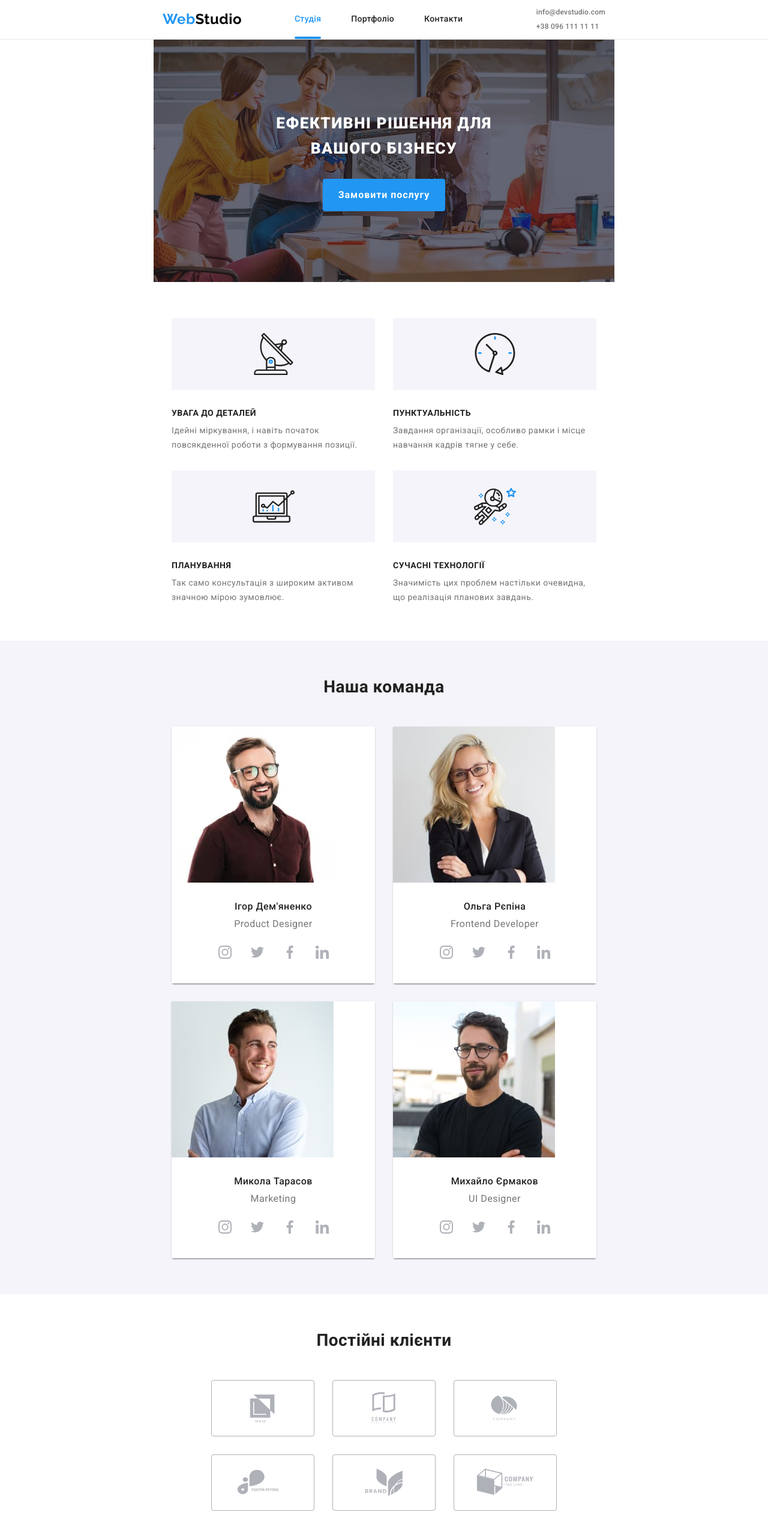
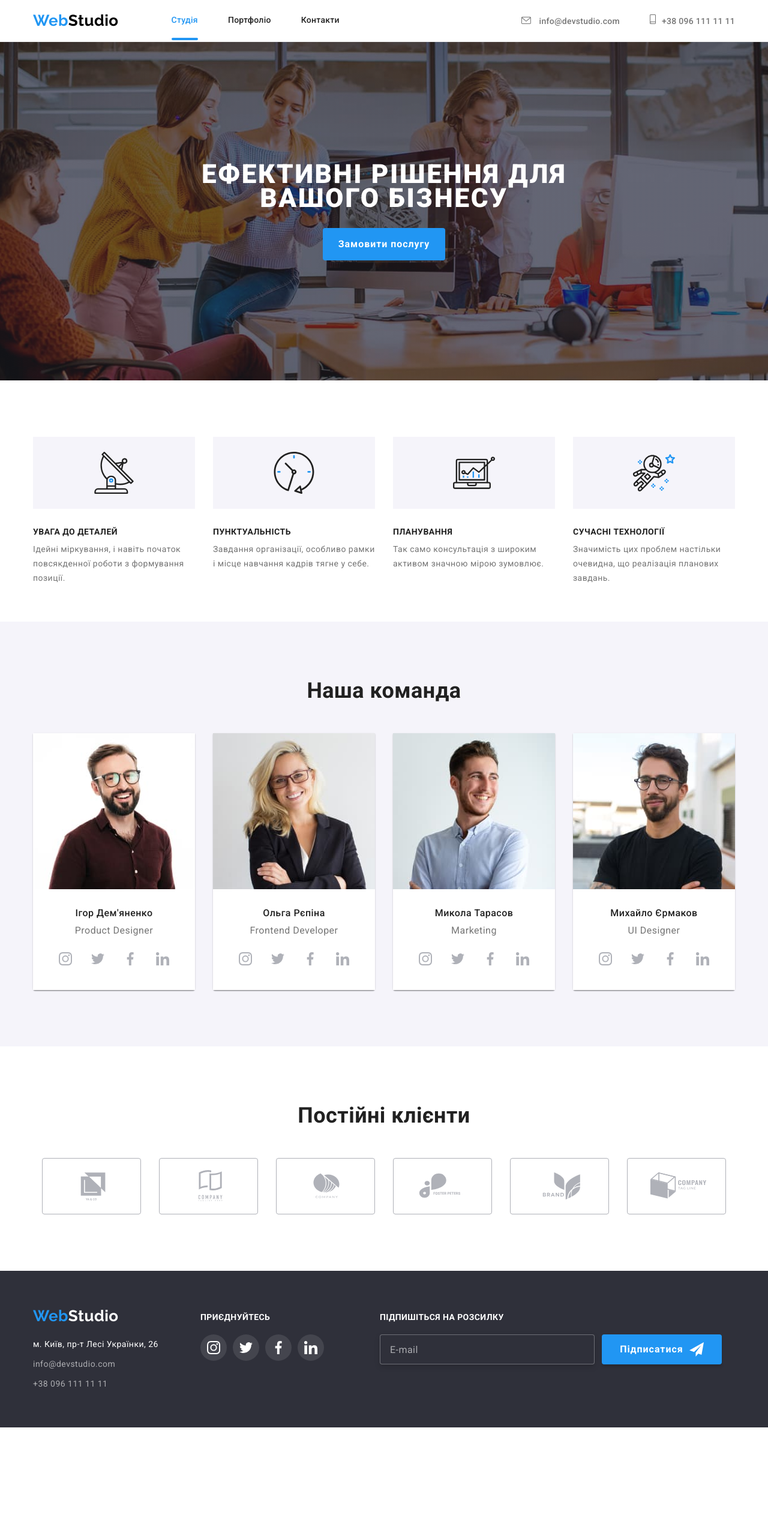
Before and after one commit to lonaver/goit-markup-hw-08, a plain HTML site: page index.html in a window 1280 px wide. Shown: the top 2560 px of the page at 60% size. After the commit the page ends 2379 px from the top, so only its background shows below. Drawn offline with nearby package versions, Linux system fonts and the light colour scheme.

Commit message:
fixed after verification

```diff
--- a/sass/components/_footer.scss
+++ b/sass/components/_footer.scss
@@ -9,7 +9,7 @@
   display: block;
 
   text-align: center;
-  @media screen and (min-width: 1600px) {
+  @media screen and (min-width: 1200px) {
     display: flex;
     text-align: left;
   }
@@ -25,7 +25,7 @@
     display: flex;
     justify-content: space-around;
   }
-  @media screen and (min-width: 1600px) {
+  @media screen and (min-width: 1200px) {
     text-align: left;
   }
 }
@@ -71,7 +71,7 @@
   font-weight: 700;
   font-size: 24px;
   line-height: calc(28px / 24px);
-  @media screen and (min-width: 1600px) {
+  @media screen and (min-width: 1200px) {
     font-size: 26px;
     line-height: 1.19;
   }
@@ -104,7 +104,7 @@
     margin-top: 0px;
   }
 
-  @media screen and (min-width: 1600px) {
+  @media screen and (min-width: 1200px) {
     margin-top: 0px;
     margin-left: 70px;
     margin-right: 93px;
@@ -161,7 +161,7 @@
 }
 /* footer form */
 .footer-forma {
-  @media screen and (max-width: 768px) {
+  @media screen and (max-width: 1119px) {
     margin-top: 60px;
   }
 }
@@ -173,9 +173,10 @@
   margin-top: 20px;
   // margin-bottom: 20px;
   // margin: 20px auto;
-  @media screen and (min-width: 1600px) {
+  @media screen and (min-width: 1200px) {
     display: flex;
     align-items: center;
+
     margin-left: 0px;
     margin-right: 0px;
     margin-bottom: 0px;
@@ -183,17 +184,21 @@
 }
 .signup-input__mail {
   display: block;
-  width: 450px;
+  @media screen and (max-width: 467px) {
+    min-width: 0px;
+  }
+
+  min-width: 358px;
+  max-width: 450px;
   height: 50px;
-  @media screen and (min-width: 1600px) {
-    width: 358px;
-    height: 50px;
-    margin-right: 12px;
-  }
 
   padding-top: 15px;
   padding-bottom: 15px;
   padding-left: 16px;
+  @media screen and (min-width: 1200px) {
+    // min-width: 358px;
+    margin-right: 12px;
+  }
 
   background-color: $color-background-black;
   border: 1px solid rgba(255, 255, 255, 0.3);
@@ -217,7 +222,7 @@
 
 .signup-input__btn {
   // display: inline-block;
-  @media screen and (max-width: 1559px) {
+  @media screen and (max-width: 1199px) {
     margin-top: 20px;
     margin-left: auto;
     margin-right: auto;
--- a/sass/components/_header.scss
+++ b/sass/components/_header.scss
@@ -2,17 +2,17 @@
   border-bottom: 1px solid $color-border-bottom-header;
 }
 .container-header {
-  display: inline-block;
-  width: 480px;
+  // display: inline-block;
+  // min-width: 480px;
   @media screen and (min-width: 768px) {
     display: flex;
     justify-content: flex-start;
     align-items: center;
-    width: 768px;
+    max-width: 768px;
   }
   //
-  @media screen and (min-width: 1600px) {
-    width: 1200px;
+  @media screen and (min-width: 1200px) {
+    max-width: 1200px;
   }
   /* outline: 2px solid tomato; */
 }
@@ -20,12 +20,12 @@
 .nav {
   display: flex;
   align-items: center;
-
+  justify-content: space-around;
   @media screen and (min-width: 768px) {
     justify-content: center;
     margin-right: 88px;
   }
-  @media screen and (min-width: 1600px) {
+  @media screen and (min-width: 1200px) {
     gap: 93px;
   }
 }
@@ -34,7 +34,7 @@
   font-weight: 700;
   font-size: 24px;
   line-height: calc(28px / 24px);
-  @media screen and (min-width: 1600px) {
+  @media screen and (min-width: 1200px) {
     font-size: 26px;
     line-height: 1.19;
   }
@@ -63,10 +63,10 @@
     display: inline-block;
     margin-left: auto;
   }
-  @media screen and (min-width: 1600px) {
+  @media screen and (min-width: 1200px) {
     display: flex;
     justify-content: flex-start;
-    align-items: center;
+    align-items: flex-end;
     gap: 50px;
   }
 }
@@ -126,12 +126,12 @@
 .header .address-head__item {
   display: block;
   margin-bottom: 0px;
-  @media screen and (min-width: 768px) and (max-width: 1559px) {
+  @media screen and (min-width: 768px) and (max-width: 1199px) {
     margin-bottom: 10px;
   }
 }
 .header .address-head__item:last-child {
-  @media screen and (max-width: 1559px) {
+  @media screen and (max-width: 1199px) {
     margin-bottom: 0px;
   }
   // position: relative;
@@ -140,7 +140,7 @@
 .address-head__link {
   display: block;
   padding: 0;
-  @media screen and (min-width: 1600px) {
+  @media screen and (min-width: 1200px) {
     padding-top: 24px;
     padding-bottom: 25px;
   }
@@ -161,7 +161,7 @@
     font-size: 12px;
     line-height: calc(14px / 12px);
   }
-  @media screen and (min-width: 1600px) {
+  @media screen and (min-width: 1200px) {
     font-size: 14px;
     line-height: 1.14;
   }
@@ -178,11 +178,12 @@
 }
 
 .address-head__icon {
-  display: none;
-  @media screen and (min-width: 768px) {
+  // display: none;
+  margin-right: 8px;
+  fill: currentColor;
+  transition: fill $speed-link $cubick-link;
+  @media screen and (min-width: 1200px) {
     margin-right: 10px;
-    fill: currentColor;
-    transition: fill $speed-link $cubick-link;
   }
   /* outline: 2px solid tomato; */
 }
--- a/sass/components/_menu.scss
+++ b/sass/components/_menu.scss
@@ -43,7 +43,7 @@
   top: 0px;
   left: 0;
   width: 100vw;
-  height: 796px;
+  height: 100vh;
   padding-top: 48px;
   padding-left: 40px;
   background-color: $color-white;
@@ -68,7 +68,8 @@
 
   & .address-head {
     display: block;
-    margin-top: 306px;
+    // margin-top: 306px;
+    margin-top: calc(100vh - 234px - 256px);
   }
 
   & .address-head__item {
--- a/sass/components/_modal.scss
+++ b/sass/components/_modal.scss
@@ -27,10 +27,10 @@
   left: 50%;
   width: 450px;
   height: 609px;
-  @media screen and (max-width: 1599px) {
+  @media screen and (max-width: 1199px) {
     transform: translateX(-50%) translateY(-40%);
   }
-  @media screen and (min-width: 1600px) {
+  @media screen and (min-width: 1200px) {
     width: 528px;
     height: 581px;
   }
@@ -195,7 +195,7 @@
   line-height: calc(14px / 12px);
 
   letter-spacing: 0.03em;
-  @media screen and (min-width: 1600px) {
+  @media screen and (min-width: 1200px) {
     font-size: 14px;
     line-height: 1.71;
   }
--- a/sass/components/_page-main.scss
+++ b/sass/components/_page-main.scss
@@ -4,7 +4,7 @@
   color: $color-white;
 
   text-align: center;
-  max-width: 480px;
+  // max-width: 480px;
 
   /* for backgrond img */
   background-image: linear-gradient(to right, $color-hero-bcg, $color-hero-bcg),
@@ -18,9 +18,9 @@
     align-items: center;
     margin-left: auto;
     margin-right: auto;
-    max-width: 768px;
+    // max-width: 768px;
   }
-  @media screen and (min-width: 1600px) {
+  @media screen and (min-width: 1200px) {
     display: flex;
     justify-content: center;
     align-items: center;
@@ -56,7 +56,7 @@
     padding-left: 204px;
     padding-right: 204px;
   }
-  @media screen and (min-width: 1600px) {
+  @media screen and (min-width: 1200px) {
     padding-top: 200px;
     padding-bottom: 200px;
     padding-left: 252px;
@@ -74,7 +74,7 @@
   text-align: center;
   margin-bottom: 30px;
 
-  @media screen and (min-width: 1600px) {
+  @media screen and (min-width: 1200px) {
     font-size: 44px;
     line-height: calc(60px / 66px);
   }
@@ -99,7 +99,7 @@
   padding-top: 60px;
   padding-bottom: 60px;
 
-  @media screen and (min-width: 1600px) {
+  @media screen and (min-width: 1200px) {
     padding-top: 94px;
   }
   /* outline: 2px solid tomato; */
@@ -109,7 +109,7 @@
   padding-top: 60px;
   padding-bottom: 60px;
 
-  @media screen and (min-width: 1600px) {
+  @media screen and (min-width: 1200px) {
     padding-top: 94px;
     padding-bottom: 94px;
   }
@@ -151,7 +151,7 @@
     margin-bottom: 0px;
   }
 
-  @media screen and (min-width: 1600px) {
+  @media screen and (min-width: 1200px) {
     width: calc((100% - 90px) / 4);
   }
 }
@@ -174,7 +174,7 @@
   // @media screen and (min-width: 768px) {
   //   padding-top: 60px;
   // }
-  @media screen and (min-width: 1600px) {
+  @media screen and (min-width: 1200px) {
     padding-top: 94px;
     padding-bottom: 94px;
   }
@@ -228,7 +228,7 @@
   box-shadow: 0px 1px 3px rgba(0, 0, 0, 0.12), 0px 1px 1px rgba(0, 0, 0, 0.14),
     0px 2px 1px rgba(0, 0, 0, 0.2);
   border-radius: 0px 0px 4px 4px;
-  width: 450px;
+  max-width: 450px;
   @media screen and (max-width: 767px) {
     margin-bottom: 30px;
   }
@@ -237,7 +237,7 @@
     width: calc((100% - 60px) / 2);
     // width: 354px;
   }
-  @media screen and (min-width: 1600px) {
+  @media screen and (min-width: 1200px) {
     width: calc((100% - 30px * 3) / 4);
   }
 }
@@ -335,7 +335,7 @@
   @media screen and (min-width: 768px) {
     width: calc(100% - 30px) / 3;
   }
-  @media screen and (min-width: 1600px) {
+  @media screen and (min-width: 1200px) {
     width: calc((100% - 30px * 6) / 6);
   }
 
@@ -346,8 +346,16 @@
   display: block;
   padding-bottom: 16px;
   padding-top: 16px;
-  padding-left: 32px;
-  padding-right: 32px;
+  padding-left: 52px;
+  padding-right: 52px;
+  @media screen and (min-width: 768px) {
+    padding-left: 60px;
+    padding-right: 60px;
+  }
+  @media screen and (min-width: 1200px) {
+    padding-left: 32px;
+    padding-right: 32px;
+  }
 
   border: 1px solid $color-icon;
   border-radius: 4px;
--- a/sass/components/_page-portfolio.scss
+++ b/sass/components/_page-portfolio.scss
@@ -18,7 +18,7 @@
   @media screen and (min-width: 768px) {
     justify-content: center;
   }
-  @media screen and (min-width: 1600px) {
+  @media screen and (min-width: 1200px) {
     margin-bottom: 50px;
   }
 }
@@ -51,13 +51,11 @@
   }
 }
 .img-list {
-  display: block;
-  @media screen and (min-width: 768px) {
-    display: flex;
-    flex-wrap: wrap;
-    justify-content: center;
-    gap: 30px;
-  }
+  // display: inline-block;
+  display: flex;
+  flex-wrap: wrap;
+  justify-content: center;
+  gap: 30px;
 }
 
 /* list card */
@@ -78,12 +76,12 @@
   @media screen and (min-width: 768px) {
     max-width: calc((100% - 60px) / 2);
   }
-  @media screen and (min-width: 1600px) {
+  @media screen and (min-width: 1200px) {
     max-width: calc((100% - 90px) / 3);
   }
 }
 .card--position:last-child {
-  @media screen and (min-width: 768px) and (max-width: 1559px) {
+  @media screen and (min-width: 768px) and (max-width: 1199px) {
     margin-right: auto;
     margin-left: 15px;
   }
@@ -104,7 +102,7 @@
     padding-top: 49px;
   }
 
-  @media screen and (min-width: 1600px) {
+  @media screen and (min-width: 1200px) {
     padding: 63px 24px;
   }
   background: rgba(33, 150, 243, 0.9);
--- a/sass/components/_total.scss
+++ b/sass/components/_total.scss
@@ -28,14 +28,10 @@ p {
 }
 /*reset*/
 .container {
-  max-width: 480px;
   padding: 0px 15px;
+  margin: 0px auto;
 
-  @media screen and (min-width: 768px) {
-    margin: 0px auto;
-    max-width: 768px;
-  }
-  @media screen and (min-width: 1600px) {
+  @media screen and (min-width: 1200px) {
     max-width: 1200px;
   }
   /* outline: 2px solid tomato; */
@@ -63,7 +59,7 @@ p {
 .img {
   display: block;
   margin: 0px;
-  max-width: 100%;
+  width: 100%;
   height: auto;
 }
 .text {
@@ -73,8 +69,11 @@ p {
 .section-title {
   padding-top: 0px;
   padding-left: 0px;
-  margin-bottom: 50px;
+  margin-bottom: 30px;
 
+  @media screen and (min-width: 1200px) {
+    margin-bottom: 50px;
+  }
   /* outline: 2px solid tomato; */
 }
 
@@ -82,7 +81,7 @@ p {
   font-size: 28px;
   line-height: calc(33px / 28px);
   text-align: center;
-  @media screen and (min-width: 1600px) {
+  @media screen and (min-width: 1200px) {
     font-size: 36px;
     line-height: 1.17;
   }
```
Also changed, not shown: index.html (+1 -0 lines), css/main.css, css/main.min.css, 2 other files.
